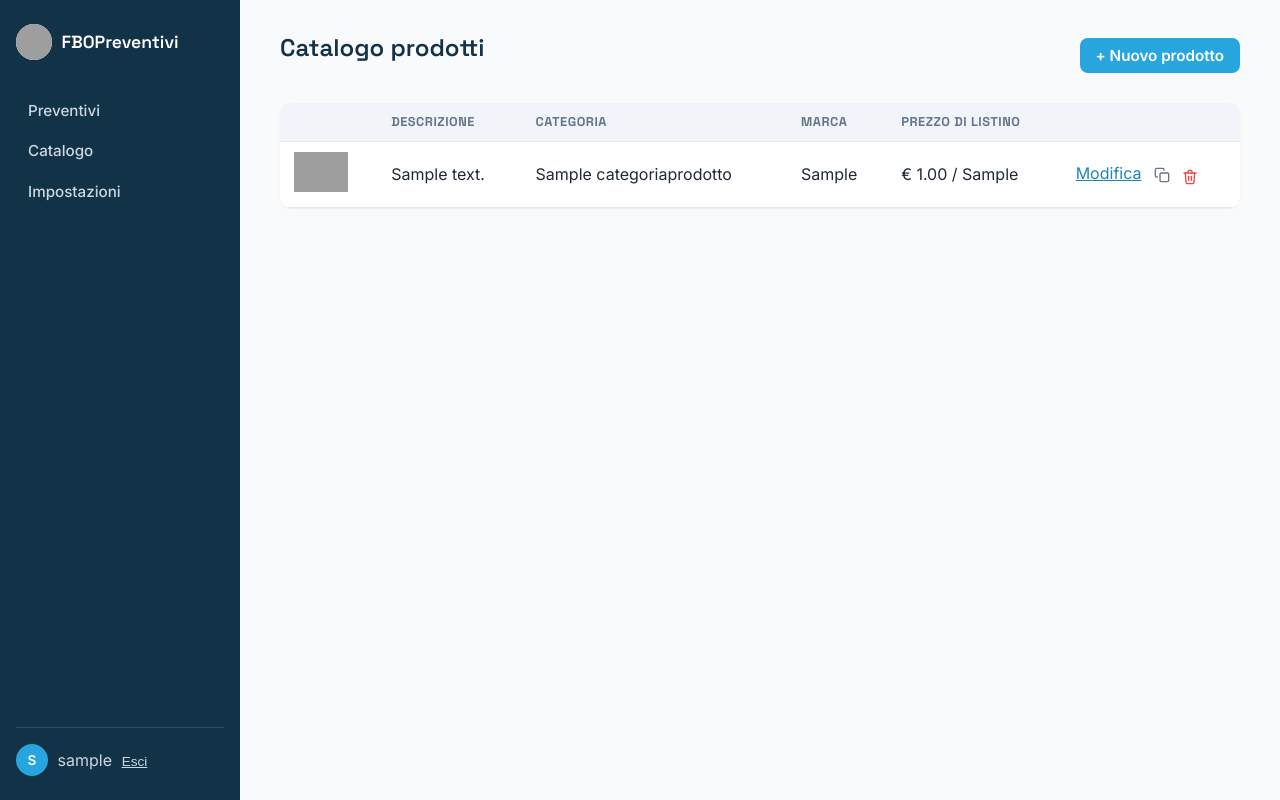
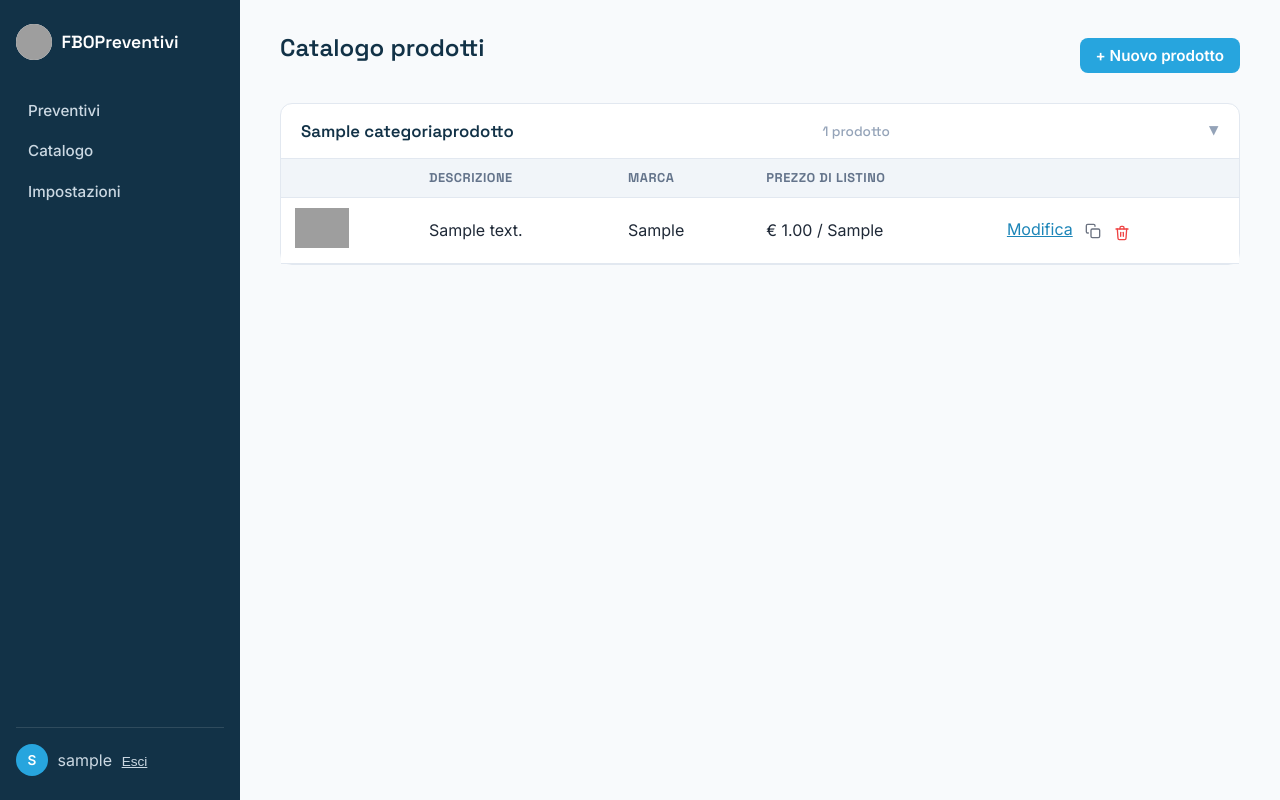
Before and after one commit to lomax73/FBOPreventivi, a Django app: page /catalogo/ in a window 1280 px wide. Run offline with Django 5.2, Linux system fonts and the light colour scheme; a user stored in the database is signed in; tables that the repository leaves empty hold one stand-in row (values such as "Sample post"); grey boxes are pictures that could not be loaded.

Commit message:
Raggruppa il catalogo prodotti per categoria con sezioni espandibili

```diff
--- a/preventivi/views.py
+++ b/preventivi/views.py
@@ -62,6 +62,24 @@ class ProdottoListView(LoginRequiredMixin, ListView):
     template_name = 'preventivi/prodotto_list.html'
     context_object_name = 'prodotti'
     queryset = Prodotto.objects.select_related('categoria')
+
+    def get_context_data(self, **kwargs):
+        context = super().get_context_data(**kwargs)
+        gruppi = {}
+        senza_categoria = []
+        for prodotto in context['prodotti']:
+            if prodotto.categoria:
+                gruppi.setdefault(prodotto.categoria, []).append(prodotto)
+            else:
+                senza_categoria.append(prodotto)
+        gruppi_lista = [
+            {'categoria': categoria, 'prodotti': prodotti}
+            for categoria, prodotti in sorted(gruppi.items(), key=lambda g: (g[0].ordine, g[0].nome))
+        ]
+        if senza_categoria:
+            gruppi_lista.append({'categoria': None, 'prodotti': senza_categoria})
+        context['gruppi'] = gruppi_lista
+        return context
 
 
 class ProdottoCreateView(LoginRequiredMixin, CreateView):
--- a/templates/base.html
+++ b/templates/base.html
@@ -115,6 +115,10 @@
 
         .card { background: #fff; border: 1px solid var(--border); border-radius: 12px; padding: 1.25rem 1.5rem; margin-bottom: 1rem; }
 
+        details.card summary::-webkit-details-marker { display: none; }
+        details.card summary::after { content: '▸'; color: #94a3b8; margin-left: 0.75rem; transition: transform 0.15s; }
+        details.card[open] summary::after { transform: rotate(90deg); }
+
         form p { margin: 0.6rem 0; }
         label { display: block; font-weight: 600; margin-bottom: 0.25rem; font-size: 0.9rem; color: var(--navy); }
         input, textarea, select {
--- a/templates/preventivi/prodotto_list.html
+++ b/templates/preventivi/prodotto_list.html
@@ -8,17 +8,22 @@
     <a class="btn" href="{% url 'prodotto-create' %}">+ Nuovo prodotto</a>
 </div>
 
-{% if prodotti %}
-<table>
+{% if gruppi %}
+{% for gruppo in gruppi %}
+<details class="card" style="padding:0; margin-bottom:1rem;" open>
+    <summary style="cursor:pointer; padding:1rem 1.25rem; font-family:var(--font-display); font-weight:600; color:var(--navy); font-size:1.05rem; list-style:none; display:flex; align-items:center; justify-content:space-between;">
+        <span>{% if gruppo.categoria %}{{ gruppo.categoria.nome }}{% else %}Senza categoria{% endif %}</span>
+        <span style="color:#94a3b8; font-weight:500; font-size:0.85rem;">{{ gruppo.prodotti|length }} prodott{{ gruppo.prodotti|length|pluralize:"o,i" }}</span>
+    </summary>
+    <table style="border-radius:0; box-shadow:none; border-top:1px solid var(--border);">
         <thead>
-        <tr><th></th><th>Descrizione</th><th>Categoria</th><th>Marca</th><th>Prezzo di listino</th><th></th></tr>
+            <tr><th></th><th>Descrizione</th><th>Marca</th><th>Prezzo di listino</th><th></th></tr>
         </thead>
         <tbody>
-        {% for prodotto in prodotti %}
+            {% for prodotto in gruppo.prodotti %}
             <tr>
                 <td>{% if prodotto.immagine %}<img src="{{ prodotto.immagine.url }}" alt="" style="max-height:40px; max-width:60px;">{% endif %}</td>
                 <td>{{ prodotto.descrizione }}</td>
-            <td>{{ prodotto.categoria|default:"—" }}</td>
                 <td>{{ prodotto.marca }}</td>
                 <td>&euro; {{ prodotto.prezzo_unitario|floatformat:2 }} / {{ prodotto.unita_misura }}</td>
                 <td style="white-space:nowrap;">
@@ -37,6 +42,8 @@
             {% endfor %}
         </tbody>
     </table>
+</details>
+{% endfor %}
 {% else %}
 <p>Nessun prodotto ancora in catalogo. <a href="{% url 'prodotto-create' %}">Aggiungine uno</a>.</p>
 {% endif %}
```
Lines whose indentation alone changed are shown as unchanged.
